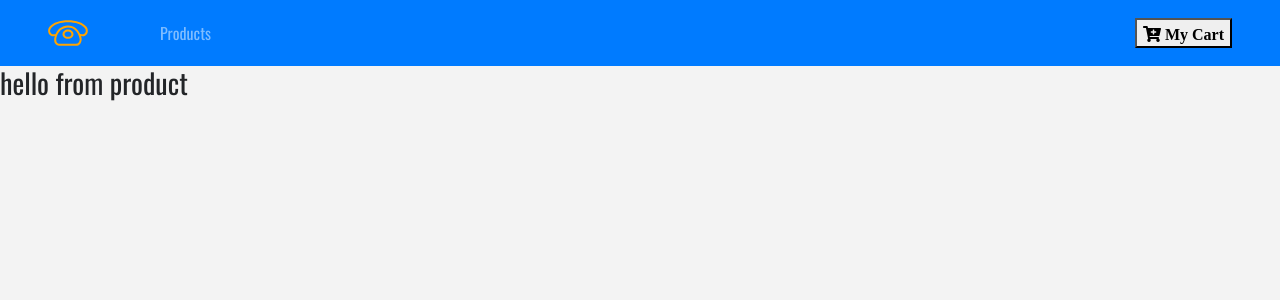
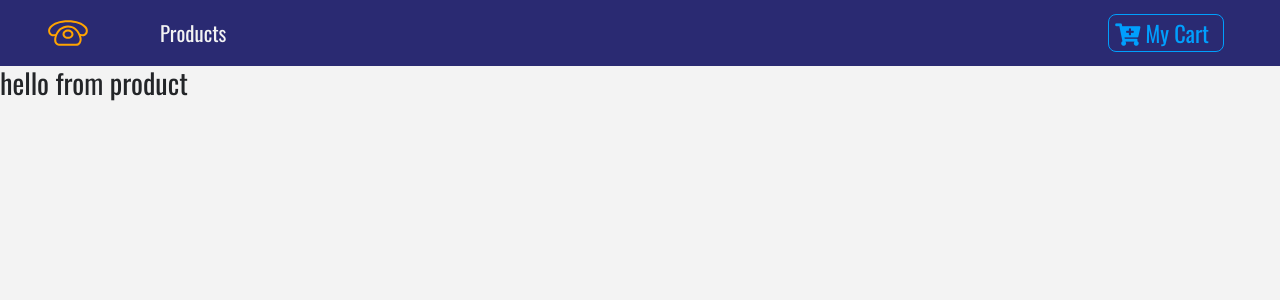
Before and after one commit to strongSoda/Hungari, a React (Create React App) app: page / in a window 1280 px wide. Shown: the top 300 px of the page. Built offline with nearby package versions, Linux system fonts and the light colour scheme.

Commit message:
styled NavBar

```diff
--- a/package.json
+++ b/package.json
@@ -7,7 +7,8 @@
     "react": "^16.7.0",
     "react-dom": "^16.7.0",
     "react-router-dom": "^4.3.1",
-    "react-scripts": "2.1.2"
+    "react-scripts": "2.1.2",
+    "styled-components": "^4.1.3"
   },
   "scripts": {
     "start": "react-scripts start",
--- /dev/null
+++ b/src/components/Button.js
@@ -0,0 +1,21 @@
+import styled from 'styled-components';
+
+export const ButtonContainer = styled.button`
+    text-transform: capitalize;
+    font-size: 1.4rem;
+    background: transparent;
+    border: 0.05rem solid #009ffd;
+    color: #009ffd;
+    border-radius: 0.5rem;
+    padding: 0.2 rem 0.5rem;
+    cursor: pointer;
+    margin: 0.2rem 0.5rem 0.2rem 0;
+    transition: all 0.5s ease-in-out;
+    &:hover{
+        background: #009ffd;
+        color: #2a2a72;
+    }
+    &:focus {
+        outline: none;
+    }
+`
--- a/src/components/Navbar.js
+++ b/src/components/Navbar.js
@@ -1,17 +1,21 @@
 import React, { Component } from 'react';
 import { Link } from 'react-router-dom';
 import logo from '../logo.svg';
+import styled from 'styled-components';
+import { ButtonContainer } from './Button';
 
 class Navbar extends Component {
     state = {  }
     render() {
         return (
-            <nav className="navbar navbar-expand-sm bg-primary navbar-dark px-sm-5">
+            <NavWrapper className="navbar navbar-expand-sm navbar-dark px-sm-5">
                 {/*
 https://www.iconfinder.com/icons/1243689/call_phone_icon
 Creative Commons (Attribution 3.0 Unported);
 https://www.iconfinder.com/Makoto_msk
                 */}
+
+                {/* this is similar to anchor tags in html */}
                 <Link to='/'>
                     <img src={ logo } alt="store logo" className="navbar-brand"></img>
                 </Link>
@@ -21,13 +25,24 @@
                     </li>
                 </ul>
                 <Link to="/cart" className="ml-auto">
-                    <button>
-                        <i className="fas fa-cart-plus"> My Cart</i>
-                    </button>
+                    <ButtonContainer>
+                        <span className="mr-2">
+                            <i className="fas fa-cart-plus"></i> My Cart
+                        </span>
+                    </ButtonContainer>
                 </Link>
-            </nav>
+            </NavWrapper>
          );
     }
 }
 
 export default Navbar;
+
+const NavWrapper = styled.nav`
+    background: #2a2a72;
+    .nav-link{
+        color: #f3f3f3 !important;
+        font-size: 1.3rem;
+        text-transform: capitalize;
+    }
+`;
```
Also changed, not shown: 1 other file (tests, documents, lock files or other folders).
